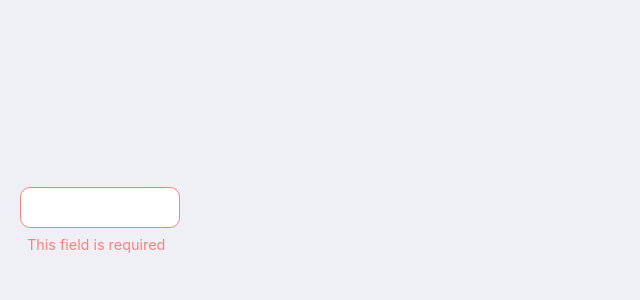
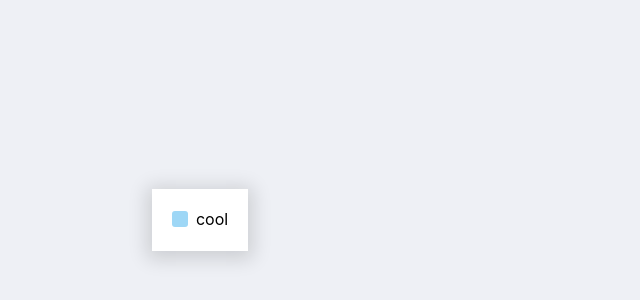
Before and after one commit to SD1G45/sms, a Next.js app: page / in a window 1280 px wide. Shown: the part 180-480 px from the top of the page, without its empty margins (0-640 px from the left). Built offline with nearby package versions, Linux system fonts and the light colour scheme.

Commit message:
Created Card & Checkbox components

```diff
--- /dev/null
+++ b/components/Card/Card.tsx
@@ -0,0 +1,8 @@
+import React from "react";
+import { StyledCard } from "./styles";
+
+const Card: React.FC<React.HTMLAttributes<HTMLDivElement>> = ({ children }) => {
+  return <StyledCard>{children}</StyledCard>;
+};
+
+export default Card;
--- /dev/null
+++ b/components/Card/index.ts
@@ -0,0 +1 @@
+export { default } from "./Card";
--- /dev/null
+++ b/components/Card/styles.ts
@@ -0,0 +1,8 @@
+import React from "react";
+import styled from "styled-components";
+
+export const StyledCard = styled.div`
+  padding: 20px;
+  box-shadow: 0px 3px 18px 5px rgba(0, 0, 0, 0.14);
+  background-color: white;
+`;
--- /dev/null
+++ b/components/Checkbox/Checkbox.tsx
@@ -0,0 +1,24 @@
+import React from "react";
+import styled from "styled-components";
+import {
+  CheckboxContainer,
+  HiddenCheckbox,
+  Icon,
+  StyledCheckbox,
+} from "./styles";
+
+const Checkbox: React.FC<any> = ({ label, className, checked, ...other }) => (
+  <label>
+    <CheckboxContainer className={className}>
+      <HiddenCheckbox checked={checked} {...other} />
+      <StyledCheckbox checked={checked}>
+        <Icon viewBox="0 0 24 24">
+          <polyline points="20 6 9 17 4 12" />
+        </Icon>
+      </StyledCheckbox>
+    </CheckboxContainer>
+    <span style={{ marginLeft: 8 }}>{label}</span>
+  </label>
+);
+
+export default Checkbox;
--- /dev/null
+++ b/components/Checkbox/index.ts
@@ -0,0 +1 @@
+export { default } from "./Checkbox";
--- /dev/null
+++ b/components/Checkbox/styles.ts
@@ -0,0 +1,44 @@
+import styled from "styled-components";
+
+export const CheckboxContainer = styled.div<any>`
+  display: inline-block;
+  vertical-align: middle;
+`;
+
+export const Icon = styled.svg<any>`
+  fill: none;
+  stroke: white;
+  stroke-width: 2px;
+`;
+// Hide checkbox visually but remain accessible to screen readers.
+// Source: https://polished.js.org/docs/#hidevisually
+export const HiddenCheckbox = styled.input.attrs({ type: "checkbox" })`
+  border: 0;
+  clip: rect(0 0 0 0);
+  clippath: inset(50%);
+  height: 1px;
+  margin: -1px;
+  overflow: hidden;
+  padding: 0;
+  position: absolute;
+  white-space: nowrap;
+  width: 1px;
+`;
+
+export const StyledCheckbox = styled.div<any>`
+  display: inline-block;
+  width: 16px;
+  height: 16px;
+  background: ${(props) =>
+    props.checked ? props.theme.colors.primary : "#9ED7F6"};
+  border-radius: 3px;
+  transition: all 150ms;
+
+  ${HiddenCheckbox}:focus + & {
+    box-shadow: 0 0 0 3px ${(props) => props.theme.colors.primary};
+  }
+
+  ${Icon} {
+    visibility: ${(props) => (props.checked ? "visible" : "hidden")};
+  }
+`;
--- /dev/null
+++ b/components/Checkbox/types.ts
@@ -0,0 +1,5 @@
+import React from "react";
+
+export interface CheckboxProps extends React.HTMLAttributes<HTMLInputElement> {
+  checked: boolean;
+}
--- a/pages/index.tsx
+++ b/pages/index.tsx
@@ -2,7 +2,9 @@ import type { NextPage } from "next";
 import React, { useState } from "react";
 import styled from "styled-components";
 import Button from "../components/Button";
+import Card from "../components/Card";
 import TextField from "../components/TextField";
+import Checkbox from "../components/Checkbox";
 
 const Center = styled.div`
   display: flex;
@@ -15,17 +17,27 @@ const Center = styled.div`
 
 const Home: NextPage = () => {
   const [text, setText] = useState("");
+  const [checked, setChecked] = useState(false);
   return (
-    <Center style={{ width: 200 }}>
+    <Center style={{ width: 400 }}>
+      <Card>
         {/* <Button style={{ width: 200 }} /> */}
-      <TextField
+        {/* <TextField
           error={true}
           errorMessage="This field is required"
           value={text}
           onChange={(event: React.ChangeEvent<HTMLInputElement>) =>
             setText(event.target.value)
           }
+        /> */}
+        <Checkbox
+          label="cool"
+          checked={checked}
+          onChange={(event: React.ChangeEvent<HTMLInputElement>) =>
+            setChecked(event.target.checked)
+          }
         />
+      </Card>
     </Center>
   );
 };
```
Lines whose indentation alone changed are shown as unchanged.
